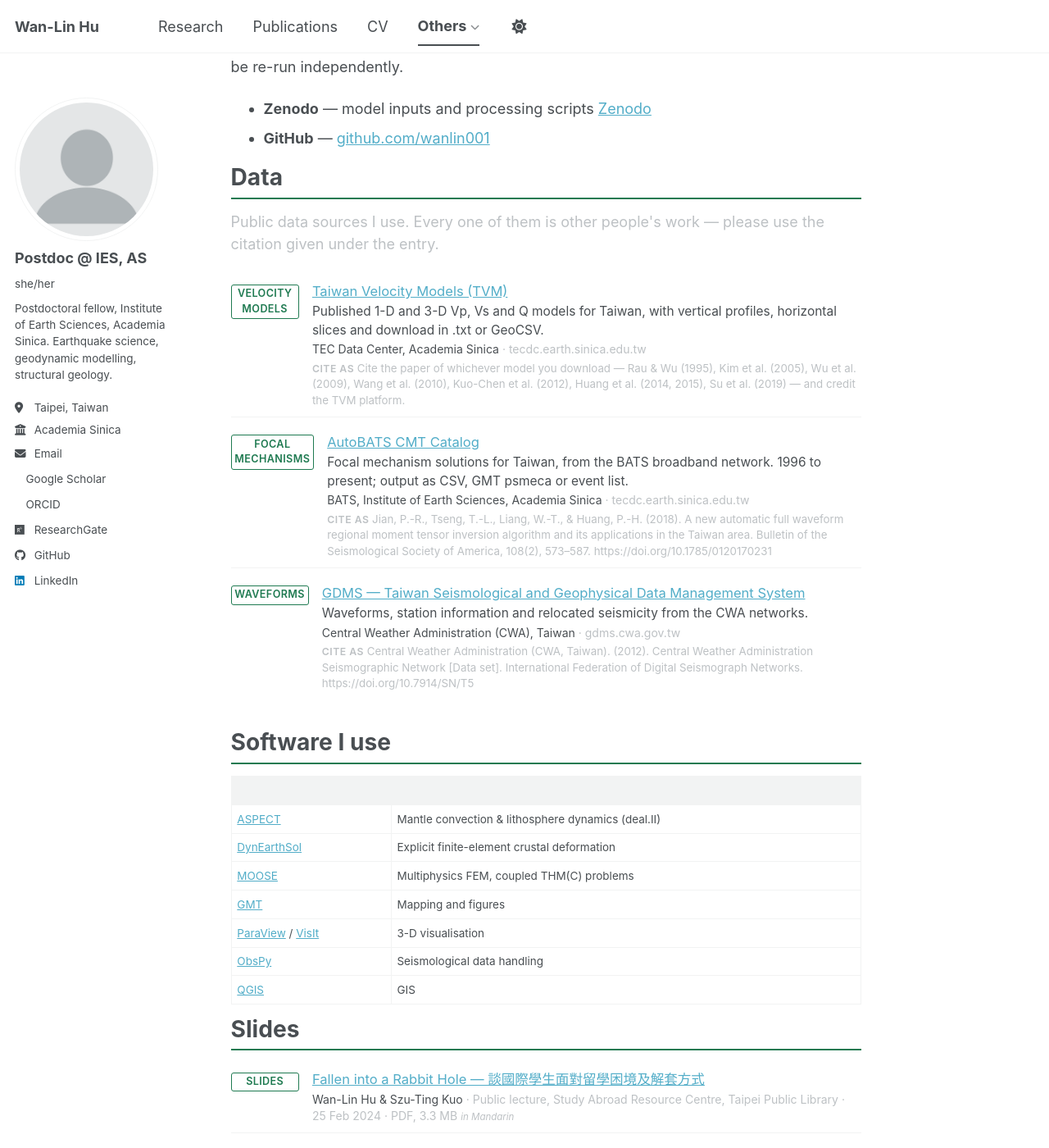
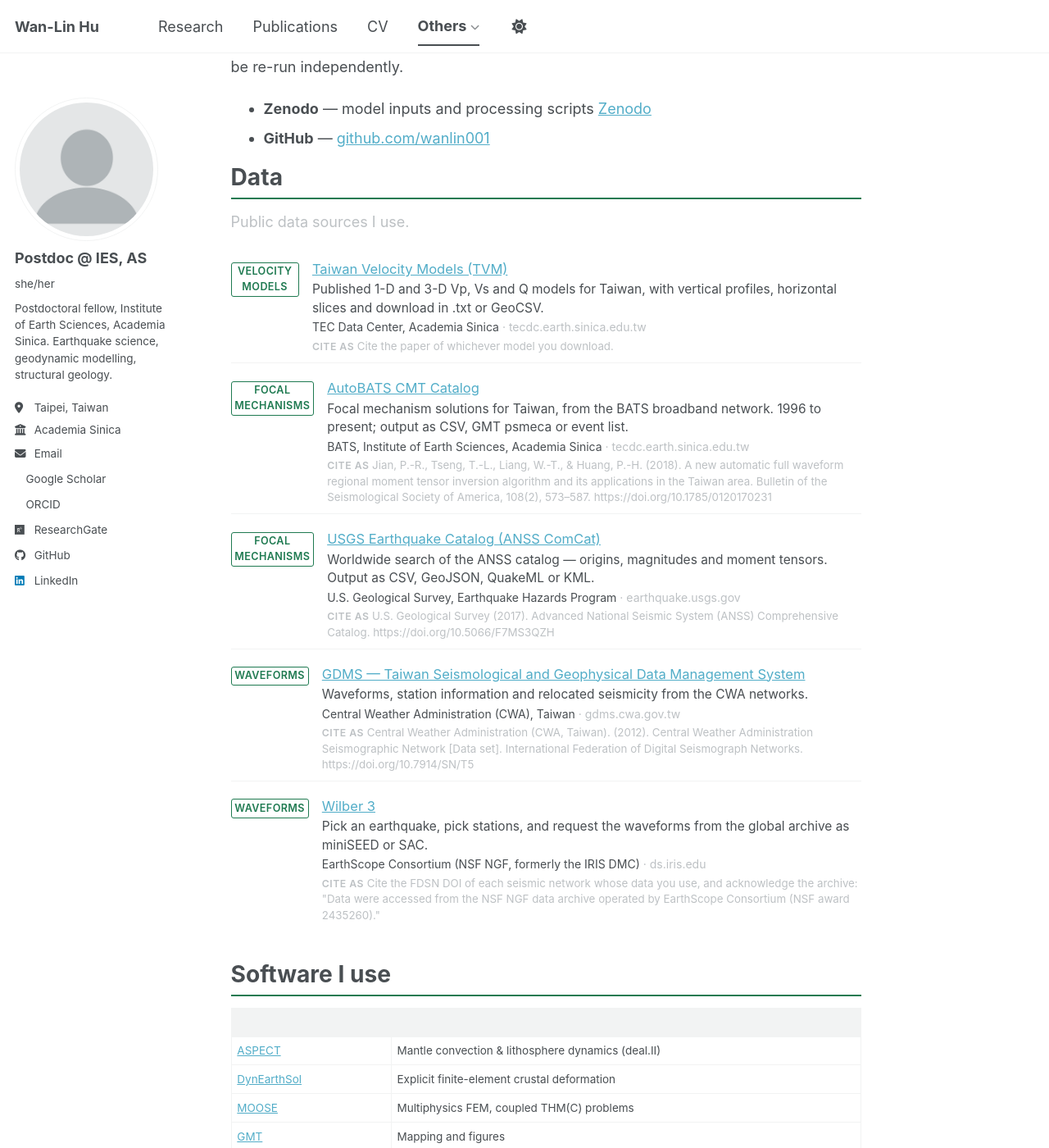
Before and after one commit to wanlin001/wanlin001.github.io, a Jekyll site: the page built from _pages/resources.md, in a window 1280 px wide and 1400 px high, scrolled down 236 px. Shown: the whole window at 82% size. Built offline with Jekyll 4.4.1, drawn with Linux system fonts in a browser that asks for light colours; comment, search, counter and statistics services are not loaded; a style sheet for code colours, icons or effects is not loaded.

Commit message:
Resources/Data: USGS ComCat and Wilber 3
Both citations come from the source: the ComCat one from the DOI record
10.5066/F7MS3QZH, whose registered URL is the search page itself; EarthScope's
"How to Cite" page asks for each network's FDSN DOI plus the NSF NGF
acknowledgement rather than a citation of the archive.

Co-Authored-By: Claude Opus 5 <noreply@anthropic.com>

```diff
--- a/_data/resources.yml
+++ b/_data/resources.yml
@@ -45,7 +45,7 @@ categories:
 
   data:
     title: "Data"
-    intro: "Public data sources I use. Every one of them is other people's work — please use the citation given under the entry."
+    intro: "Public data sources I use."
 
   slides:
     title: "Slides"
@@ -69,7 +69,7 @@ items:
     by: "TEC Data Center, Academia Sinica"
     source: "tecdc.earth.sinica.edu.tw"
     note: "Published 1-D and 3-D Vp, Vs and Q models for Taiwan, with vertical profiles, horizontal slices and download in .txt or GeoCSV."
-    cite: "Cite the paper of whichever model you download — Rau & Wu (1995), Kim et al. (2005), Wu et al. (2009), Wang et al. (2010), Kuo-Chen et al. (2012), Huang et al. (2014, 2015), Su et al. (2019) — and credit the TVM platform."
+    cite: "Cite the paper of whichever model you download."
 
   - title: "AutoBATS CMT Catalog"
     url: "https://tecdc.earth.sinica.edu.tw/FM/AutoBATS/"
@@ -80,6 +80,15 @@ items:
     note: "Focal mechanism solutions for Taiwan, from the BATS broadband network. 1996 to present; output as CSV, GMT psmeca or event list."
     cite: "Jian, P.-R., Tseng, T.-L., Liang, W.-T., & Huang, P.-H. (2018). A new automatic full waveform regional moment tensor inversion algorithm and its applications in the Taiwan area. Bulletin of the Seismological Society of America, 108(2), 573–587. https://doi.org/10.1785/0120170231"
 
+  - title: "USGS Earthquake Catalog (ANSS ComCat)"
+    url: "https://earthquake.usgs.gov/earthquakes/search/"
+    category: data
+    type: "Focal mechanisms"
+    by: "U.S. Geological Survey, Earthquake Hazards Program"
+    source: "earthquake.usgs.gov"
+    note: "Worldwide search of the ANSS catalog — origins, magnitudes and moment tensors. Output as CSV, GeoJSON, QuakeML or KML."
+    cite: "U.S. Geological Survey (2017). Advanced National Seismic System (ANSS) Comprehensive Catalog. https://doi.org/10.5066/F7MS3QZH"
+
   - title: "GDMS — Taiwan Seismological and Geophysical Data Management System"
     url: "https://gdms.cwa.gov.tw/"
     category: data
@@ -88,6 +97,15 @@ items:
     source: "gdms.cwa.gov.tw"
     note: "Waveforms, station information and relocated seismicity from the CWA networks."
     cite: "Central Weather Administration (CWA, Taiwan). (2012). Central Weather Administration Seismographic Network [Data set]. International Federation of Digital Seismograph Networks. https://doi.org/10.7914/SN/T5"
+
+  - title: "Wilber 3"
+    url: "https://ds.iris.edu/wilber3/find_event"
+    category: data
+    type: "Waveforms"
+    by: "EarthScope Consortium (NSF NGF, formerly the IRIS DMC)"
+    source: "ds.iris.edu"
+    note: "Pick an earthquake, pick stations, and request the waveforms from the global archive as miniSEED or SAC."
+    cite: "Cite the FDSN DOI of each seismic network whose data you use, and acknowledge the archive: \"Data were accessed from the NSF NGF data archive operated by EarthScope Consortium (NSF award 2435260).\""
 
   # ── Slides ────────────────────────────────────────────────────────────────
 
```
